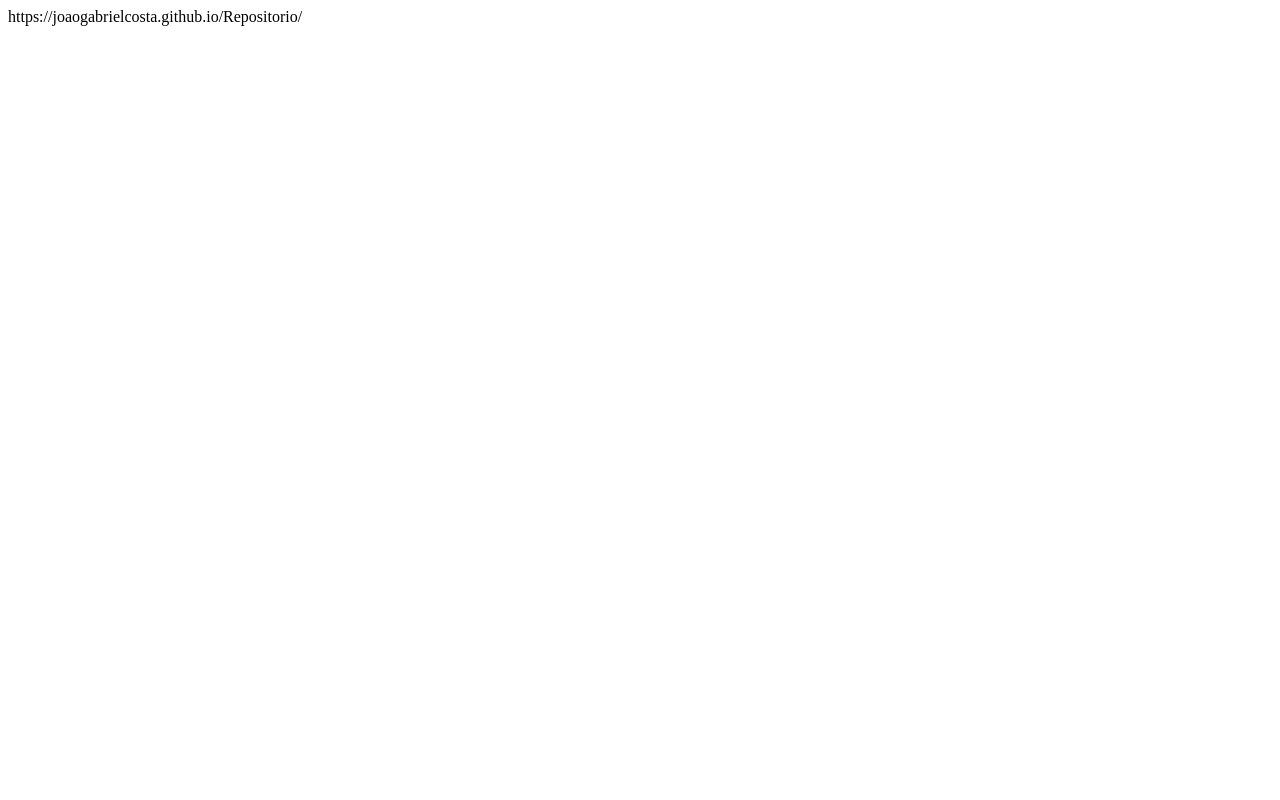
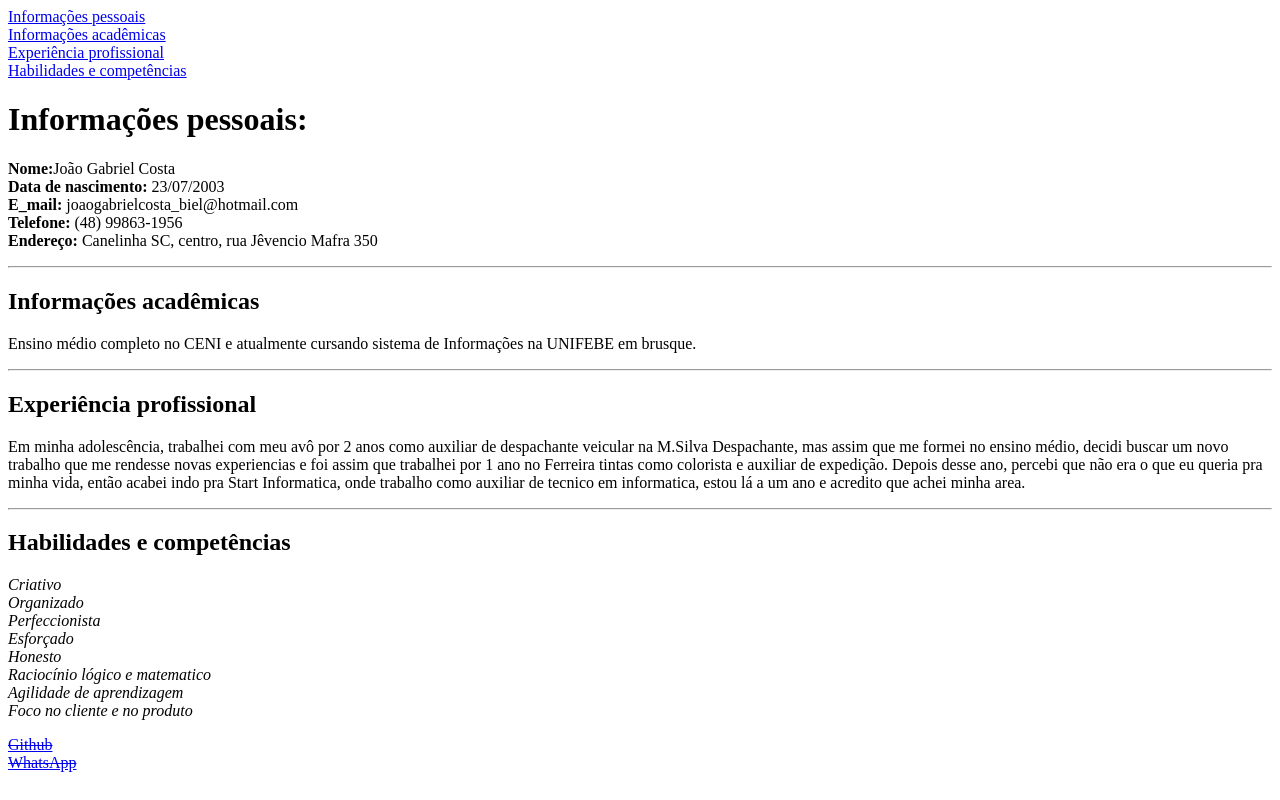
Before and after one commit to JoaoGabrielCosta/Reposit-rio, a plain HTML site: page index.html in a window 1280 px wide. Drawn offline with Linux system fonts and the light colour scheme.

Commit message:
Update index.html

```diff
--- a/index.html
+++ b/index.html
@@ -1 +1,35 @@
-https://joaogabrielcosta.github.io/Repositorio/
+<html>
+
+    <head>
+        <title>João Gabriel Costa</title>
+        <meta charset="UTF-8">
+    </head>
+
+    <body>
+
+        <nav>
+            <a href="#1">Informações pessoais</a>
+            <br><a href="#2">Informações acadêmicas</a>
+            <br><a href="#3">Experiência profissional</a>
+            <br><a href="#4">Habilidades e competências</a>
+        </nav>
+
+        <div id="Imformações gerais">
+            <h1 id="1">Informações pessoais:</h1>
+            <p><b>Nome:</b>João Gabriel Costa <br><b>Data de nascimento: </b> 23/07/2003 <br> <b>E_mail: </b> joaogabrielcosta_biel@hotmail.com <br> <b>Telefone: </b>(48) 99863-1956 <br> <b>Endereço: </b> Canelinha SC, centro, rua Jêvencio Mafra 350</p>
+            <hr><h2 id="2">Informações acadêmicas</h2>
+            <p>Ensino médio completo no CENI e atualmente cursando sistema de Informações na UNIFEBE em brusque.</p>
+            <hr><h2 id="3">Experiência profissional</h2>
+            <p>Em minha adolescência, trabalhei com meu avô por 2 anos como auxiliar de despachante veicular na M.Silva Despachante, mas assim que me formei no ensino médio, decidi buscar um novo trabalho que me rendesse novas experiencias e foi assim que trabalhei por 1 ano no Ferreira tintas como colorista e auxiliar de expedição. Depois desse ano, percebi que não era o que eu queria pra minha vida, então acabei indo pra Start Informatica, onde trabalho como auxiliar de tecnico em informatica, estou lá a um ano e acredito que achei minha area.</p>
+            <hr><h2 id="4">Habilidades e competências</h2>
+            <p> <i>Criativo</i> <br> <i>Organizado</i> <br> <i>Perfeccionista</i> <br> <i>Esforçado</i> <br> <i>Honesto</i> <br> <i>Raciocínio lógico e matematico</i> <br> <i>Agilidade de aprendizagem</i> <br> <i>Foco no cliente e no produto</i> <br>
+        </div>
+
+        <footer>
+            <a href="https://github.com/JoaoGabrielCosta" target="_blank"> <s> Github </s> </a>
+            <br><a href="https://wa.me/5548998631956" target="_blank"> <s> WhatsApp </s> </a>
+        </footer>
+
+    </body>
+
+</html>
```
